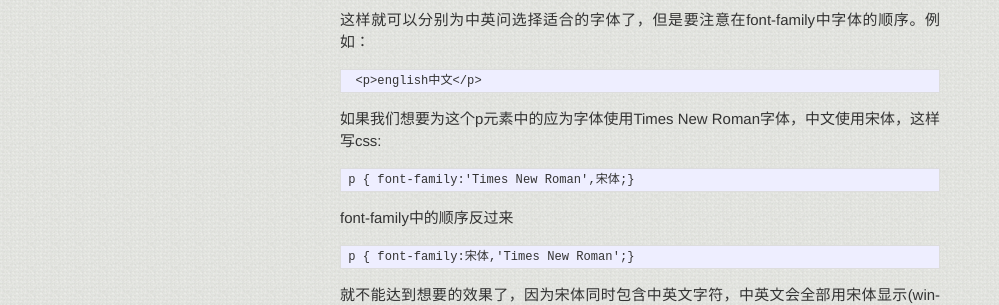
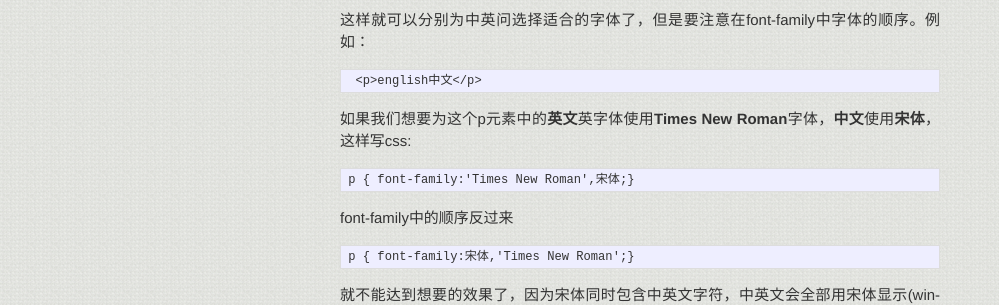
Before and after one commit to zhangwentao/blog, a Jekyll site: the page built from _posts/2013-06-06-set-the-appropriate-font-for-your-website.md, in a window 1280 px wide. Shown: the part 1134-1439 px from the top of the page, without its empty margins (0-999 px from the left). Built offline with Jekyll 4.4.1, drawn with Linux system fonts in a browser that asks for light colours; Markdown is read by kramdown in place of the engine named in the settings; comment, search, counter and statistics services are not loaded.

Commit message:
更新文章

```diff
--- a/_posts/2013-06-06-set-the-appropriate-font-for-your-website.md
+++ b/_posts/2013-06-06-set-the-appropriate-font-for-your-website.md
@@ -37,7 +37,7 @@ title: 为你的网站设置合适的字体
 
      <p>english中文</p>
 
-如果我们想要为这个p元素中的应为字体使用Times New Roman字体，中文使用宋体，这样写css:
+如果我们想要为这个p元素中的**英文**英字体使用**Times New Roman**字体，**中文**使用**宋体**，这样写css:
 
 	p { font-family:'Times New Roman',宋体;}
 
```
